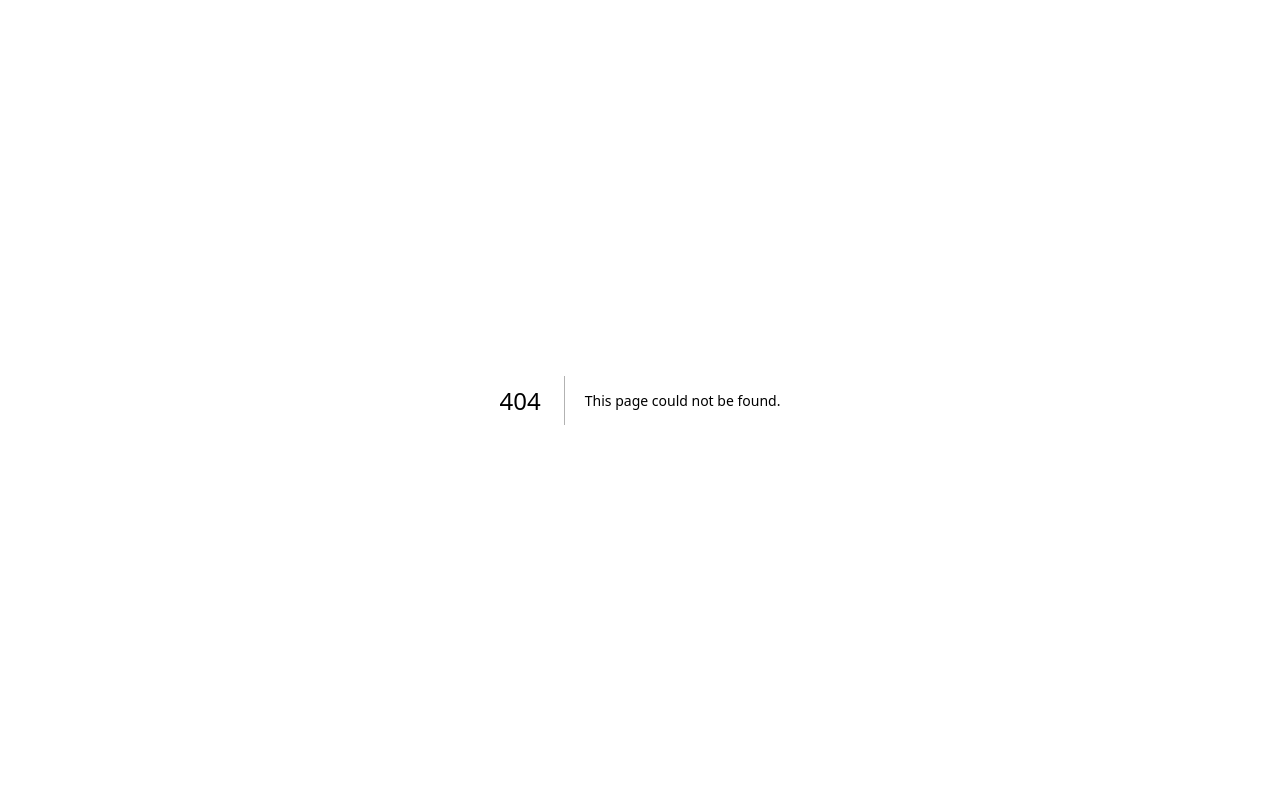
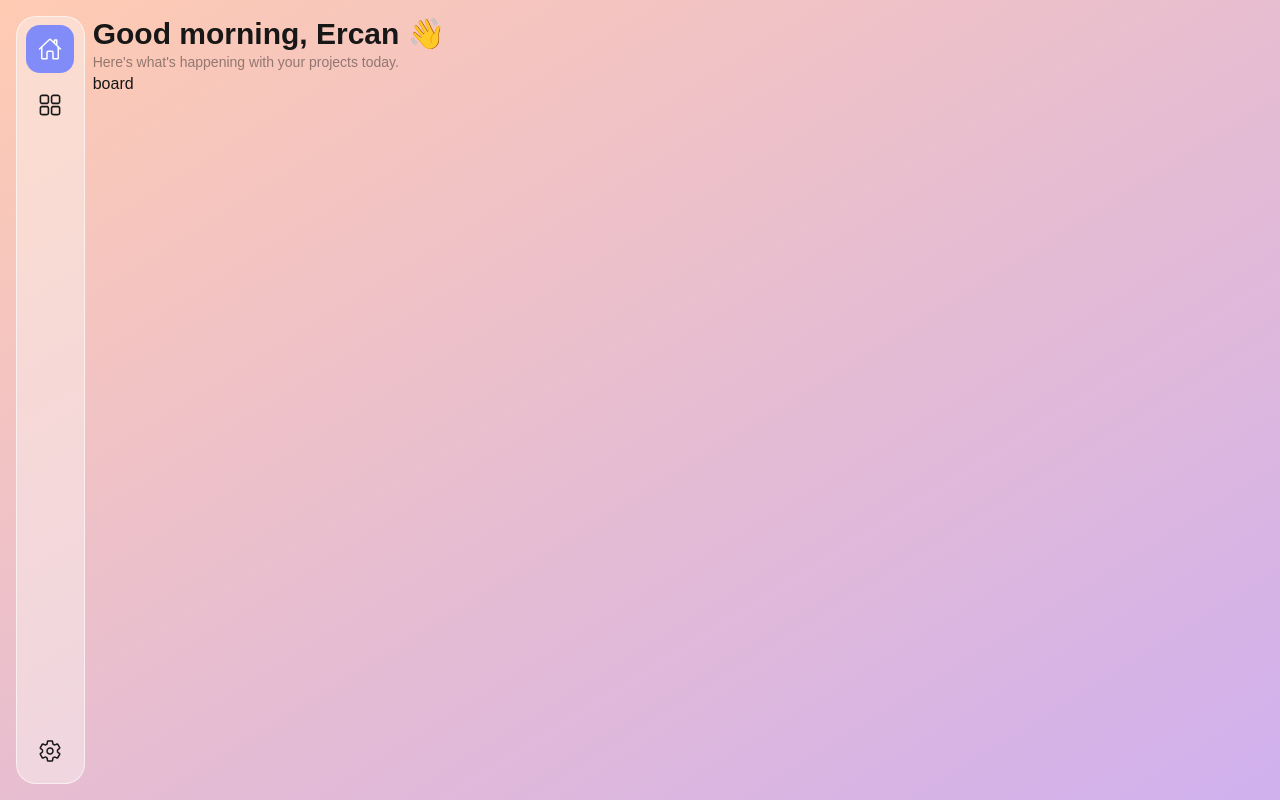
Before and after one commit to ercantekeli/flow-task, a Next.js app: page /board in a window 1280 px wide. Before the commit this address had no page. Built offline with nearby package versions, Linux system fonts and the light colour scheme.

Commit message:
dashboard layout arrangements added and started to header

```diff
--- /dev/null
+++ b/app/(dashboard)/board/page.tsx
@@ -0,0 +1,11 @@
+import React from "react";
+
+const Board = () => {
+  return (
+    <div>
+      <main>board</main>
+    </div>
+  );
+};
+
+export default Board;
--- /dev/null
+++ b/app/(dashboard)/layout.tsx
@@ -0,0 +1,21 @@
+import React from "react";
+import Sidebar from "../../components/dashboard/layout/Sidebar";
+import Header from "@/components/dashboard/layout/Header";
+
+const DashboardLayout = ({
+  children,
+}: Readonly<{
+  children: React.ReactNode;
+}>) => {
+  return (
+    <div className="flex w-full h-full p-4 gap-2">
+      <Sidebar />
+      <main className="w-full">
+        <Header />
+        {children}
+      </main>
+    </div>
+  );
+};
+
+export default DashboardLayout;
--- /dev/null
+++ b/app/(dashboard)/overview/page.tsx
@@ -0,0 +1,7 @@
+import React from "react";
+
+function Overview() {
+  return <div>Overview</div>;
+}
+
+export default Overview;
--- /dev/null
+++ b/app/(dashboard)/settings/page.tsx
@@ -0,0 +1,7 @@
+import React from "react";
+
+function Settings() {
+  return <div>Settings</div>;
+}
+
+export default Settings;
--- a/app/dashboard/layout.tsx
+++ /dev/null
@@ -1,11 +0,0 @@
-import React from "react";
-
-const DashboardLayout = ({
-  children,
-}: Readonly<{
-  children: React.ReactNode;
-}>) => {
-  return <div className="w-full h-full p-4">{children}</div>;
-};
-
-export default DashboardLayout;
--- a/app/dashboard/page.tsx
+++ /dev/null
@@ -1,13 +0,0 @@
-import React from "react";
-import Sidebar from "../../components/layout/Sidebar";
-
-const Dashboard = () => {
-  return (
-    <div className="flex h-full w-full gap-2">
-      <Sidebar />
-      <main className="flex-1 rounded-20 bg-amber-300">main</main>
-    </div>
-  );
-};
-
-export default Dashboard;
--- a/app/globals.css
+++ b/app/globals.css
@@ -24,7 +24,9 @@ body {
   --accent: #fbbf24;
 
   --border: rgba(255, 255, 255, 0.6);
-  --muted: rgba(23, 23, 23, 0.45);
+  --text: "#171717";
+  --text-muted: rgba(23, 23, 23, 0.45);
+  --text-light: rgba(23, 23, 23, 0.25);
   --sidebar: rgba(250, 244, 242, 0.4);
   --radius20: 20px;
   --radius14: 14px;
@@ -39,9 +41,11 @@ body {
   --color-primary: var(--primary);
   --color-secondary: var(--secondary);
   --color-accent: var(--accent);
+  --color-text: var(--text);
 
   --color-border: var(--border);
-  --color-muted: var(--muted);
+  --color-text-muted: var(--text-muted);
+  --color-text-light: var(--text-light);
   --color-sidebar: var(--sidebar-bg);
   --radius-20: var(--radius20);
   --radius-14: var(--radius14);
--- /dev/null
+++ b/components/dashboard/layout/Header.tsx
@@ -0,0 +1,16 @@
+import React from "react";
+
+const Header = () => {
+  return (
+    <div className="">
+      <div>
+        <h1 className="text-text text-3xl font-bold">Good morning, Ercan 👋</h1>
+        <p className="text-text-muted text-sm">
+          Here's what's happening with your projects today.
+        </p>
+      </div>
+    </div>
+  );
+};
+
+export default Header;
--- /dev/null
+++ b/components/dashboard/layout/Sidebar.tsx
@@ -0,0 +1,69 @@
+"use client";
+
+import React, { useState } from "react";
+import { IoHomeOutline, IoSettingsOutline } from "react-icons/io5";
+import { RxDashboard } from "react-icons/rx";
+
+import IconButton from "../../IconButton";
+import Link from "next/link";
+
+const Sidebar = () => {
+  const [icons, setIcons] = useState([
+    { id: 1, icon: <IoHomeOutline />, isActive: true, path: "/overview" },
+    { id: 2, icon: <RxDashboard />, isActive: false, path: "/board" },
+    { id: 3, icon: <IoSettingsOutline />, isActive: false, path: "/settings" },
+  ]);
+
+  const navIcons = icons.filter((item) => item.id !== 3);
+  const bottomIcons = icons.filter((item) => item.id === 3);
+
+  const handleButtonClick = (id: number) => {
+    setIcons((prevIcons) =>
+      prevIcons.map((icon) => ({
+        ...icon,
+        isActive: icon.id === id,
+      })),
+    );
+  };
+
+  return (
+    <aside className="bg-sidebar w-18 h-full rounded-20 p-2 border border-border border-solid">
+      <nav className="h-full">
+        <ul className="h-full flex flex-col items-center justify-between">
+          <div className="flex flex-col gap-2 ">
+            {navIcons.map((item, index) => (
+              <li key={index}>
+                <Link href={item.path}>
+                  <IconButton
+                    key={index}
+                    isActive={item.isActive}
+                    onClick={() => handleButtonClick(item.id)}
+                  >
+                    {item.icon}
+                  </IconButton>
+                </Link>
+              </li>
+            ))}
+          </div>
+          <div className="flex flex-col gap-2">
+            {bottomIcons.map((item, index) => (
+              <li key={index}>
+                <Link href={item.path}>
+                  <IconButton
+                    key={index}
+                    isActive={item.isActive}
+                    onClick={() => handleButtonClick(item.id)}
+                  >
+                    {item.icon}
+                  </IconButton>
+                </Link>
+              </li>
+            ))}
+          </div>
+        </ul>
+      </nav>
+    </aside>
+  );
+};
+
+export default Sidebar;
--- a/components/layout/Sidebar.tsx
+++ /dev/null
@@ -1,58 +0,0 @@
-"use client";
-
-import React, { useState } from "react";
-import { IoHomeOutline, IoSettingsOutline } from "react-icons/io5";
-import { RxDashboard } from "react-icons/rx";
-
-import IconButton from "../IconButton";
-
-const Sidebar = () => {
-  const [icons, setIcons] = useState([
-    { id: 1, icon: <IoHomeOutline />, isActive: false },
-    { id: 2, icon: <RxDashboard />, isActive: true },
-    { id: 3, icon: <IoSettingsOutline />, isActive: false },
-  ]);
-
-  const navIcons = icons.filter((item) => item.id !== 3);
-  const bottomIcons = icons.filter((item) => item.id === 3);
-
-  const handleButtonClick = (id: number) => {
-    setIcons((prevIcons) =>
-      prevIcons.map((icon) => ({
-        ...icon,
-        isActive: icon.id === id,
-      })),
-    );
-  };
-
-  return (
-    <aside className="bg-sidebar w-18 h-full rounded-20 p-2 border border-border border-solid">
-      <nav className="flex flex-col items-center justify-between h-full">
-        <div className="flex flex-col gap-2 ">
-          {navIcons.map((item, index) => (
-            <IconButton
-              key={index}
-              isActive={item.isActive}
-              onClick={() => handleButtonClick(item.id)}
-            >
-              {item.icon}
-            </IconButton>
-          ))}
-        </div>
-        <div className="flex flex-col gap-2">
-          {bottomIcons.map((item, index) => (
-            <IconButton
-              key={index}
-              isActive={item.isActive}
-              onClick={() => handleButtonClick(item.id)}
-            >
-              {item.icon}
-            </IconButton>
-          ))}
-        </div>
-      </nav>
-    </aside>
-  );
-};
-
-export default Sidebar;
```
Also changed, not shown: 1 other file (tests, documents, lock files or other folders).
